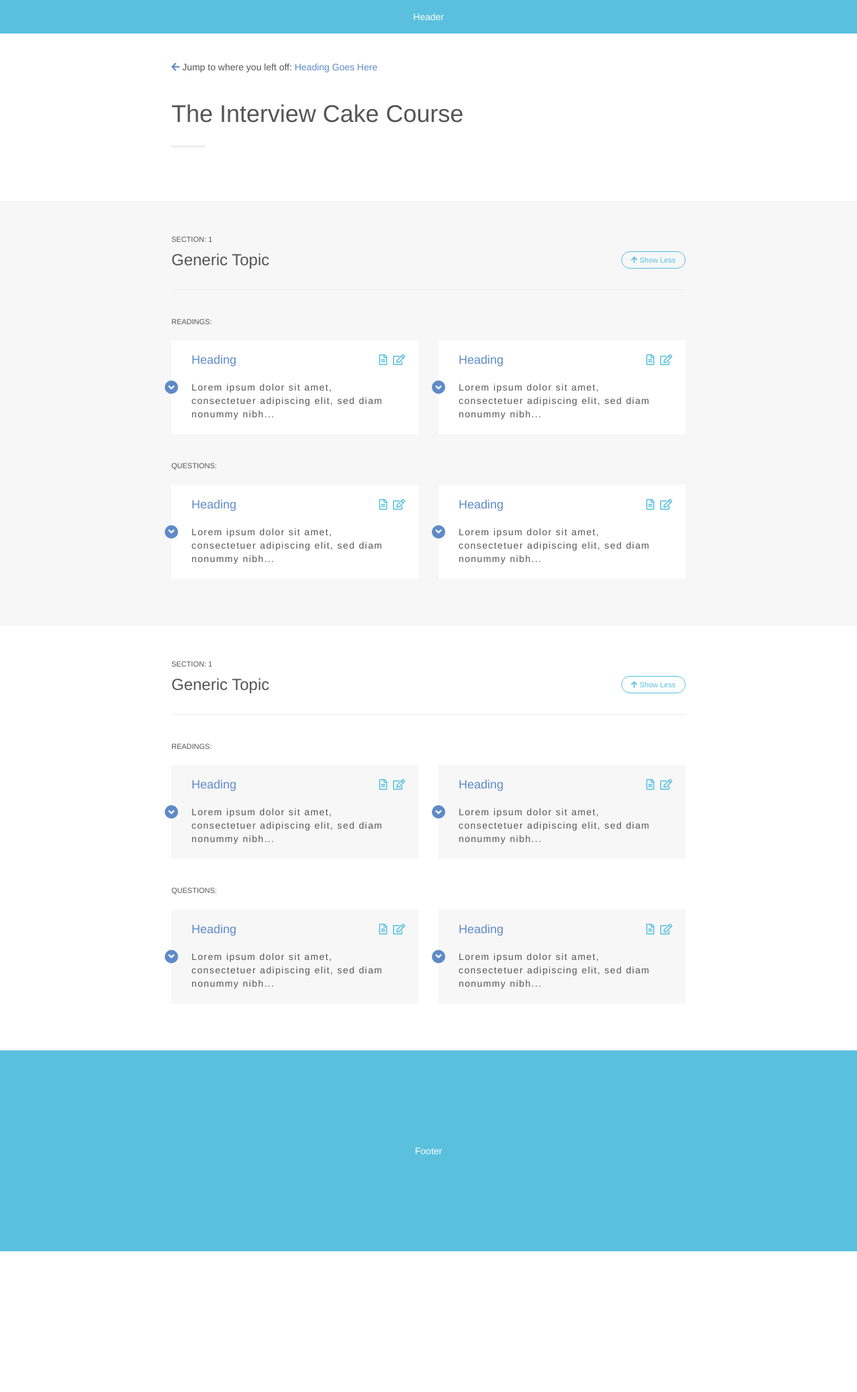
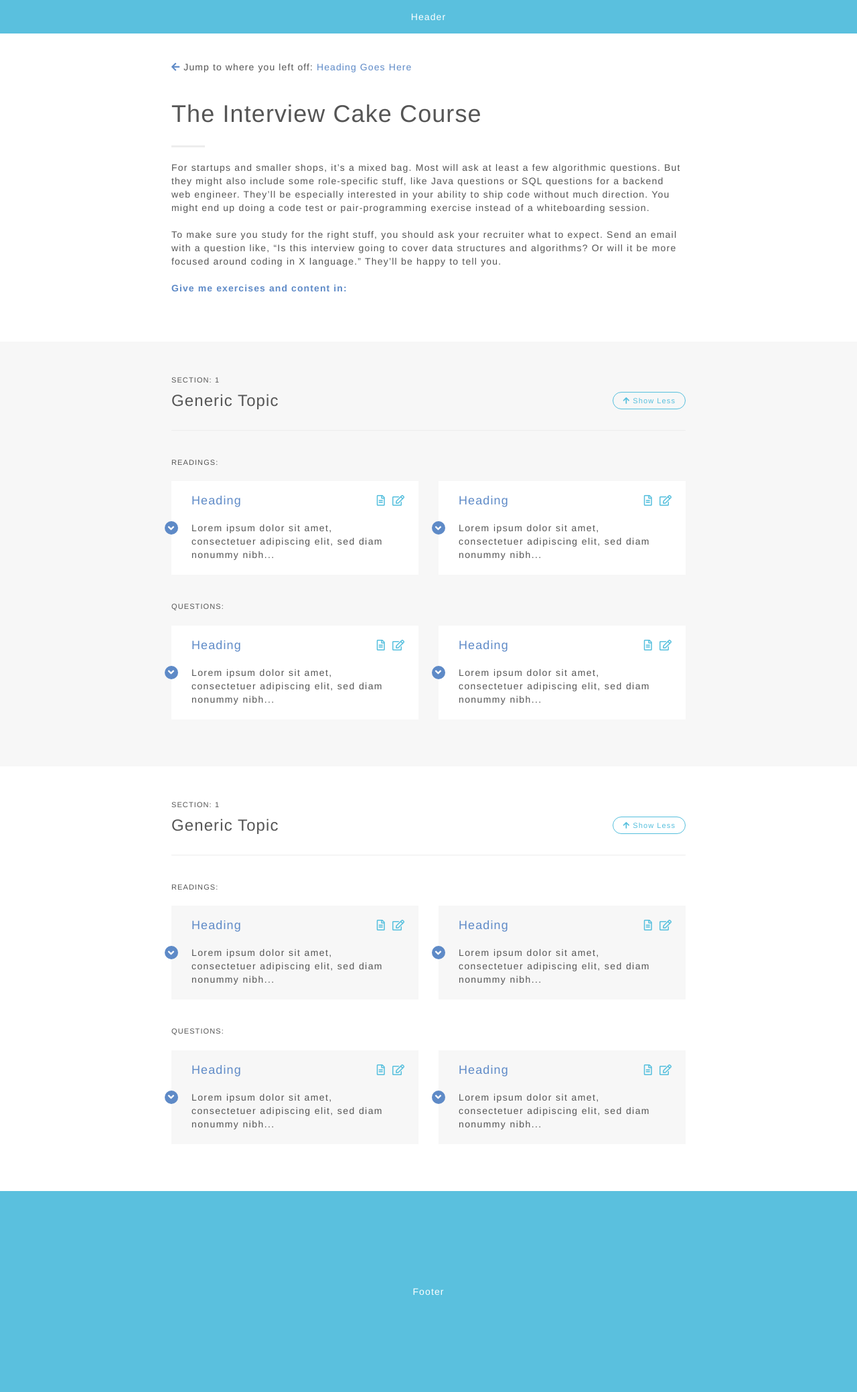
Before and after one commit to alonavns/alonatest, a Django app: page /cakes/ in a window 1280 px wide. Shown: the whole page at 67% size. Before the commit the page ends 1868 px from the top, so only its background shows below. Run offline with Django 3.2, Linux system fonts and the light colour scheme; style sheets or scripts are compiled from the project's sources; some libraries are stand-ins or nearby versions.

Commit message:
style update

```diff
--- a/alonacake/alonacake/static/cakes.less
+++ b/alonacake/alonacake/static/cakes.less
@@ -1,22 +1,23 @@
+@border-bottom-color: #ededed;
 @hf-back: #5ac0de;
 @odd-back: #f7f7f7;
+@show-less: #55bfdd;
+@show-less-2: #55c0dd27;
 @text-color: #555555;
 @text-blue: #5e8ac7;
-@border-bottom-color: #ededed;
-@show-less: #55bfdd;
-@show-less-2: #55c0dd27;
 
 body {
   color: @text-color;
+  letter-spacing: 1.1px;
 }
 
 footer,
 header {
   background: @hf-back;
-  text-align: center;
+  color: white;
   height: 50px;
   line-height: 50px;
-  color: white;
+  text-align: center;
 }
 
 footer {
@@ -26,8 +27,8 @@
 
 a,
 i {
+  color: @text-blue;
   cursor: pointer;
-  color: @text-blue;
 
   &:hover {
     text-decoration: none;
@@ -40,6 +41,19 @@
 
   &.first {
     padding-top: 40px;
+
+    > div {
+      > p {
+        margin-top: 20px;
+        letter-spacing: 1.2px;
+      }
+
+      > a {
+        display: block;
+        font-weight: 600;
+        margin-top: 20px;
+      }
+    }
   }
 
   &:nth-child(2n + 1) {
--- a/alonacake/cakes/templates/index.html
+++ b/alonacake/cakes/templates/index.html
@@ -33,6 +33,20 @@
             <div class="title">
                 <h1>The Interview Cake Course</h1>
             </div>
+
+            <p>
+                For startups and smaller shops, it’s a mixed bag. Most will ask at least a few algorithmic questions.
+                But they might also include some role-specific stuff, like Java questions or SQL questions for a
+                backend web engineer. They’ll be especially interested in your ability to ship code without much
+                direction. You might end up doing a code test or pair-programming exercise instead of a whiteboarding
+                session.<br><br>
+
+                To make sure you study for the right stuff, you should ask your recruiter what to expect. Send an email
+                with a question like, “Is this interview going to cover data structures and algorithms? Or will it be
+                more focused around coding in X language.” They’ll be happy to tell you.
+            </p>
+
+            <a>Give me exercises and content in: </a>
         </div>
     </section>
     <section>
```
Also changed, not shown: other parts of alonacake/alonacake/static/cakes.less (+20 -20 lines).
